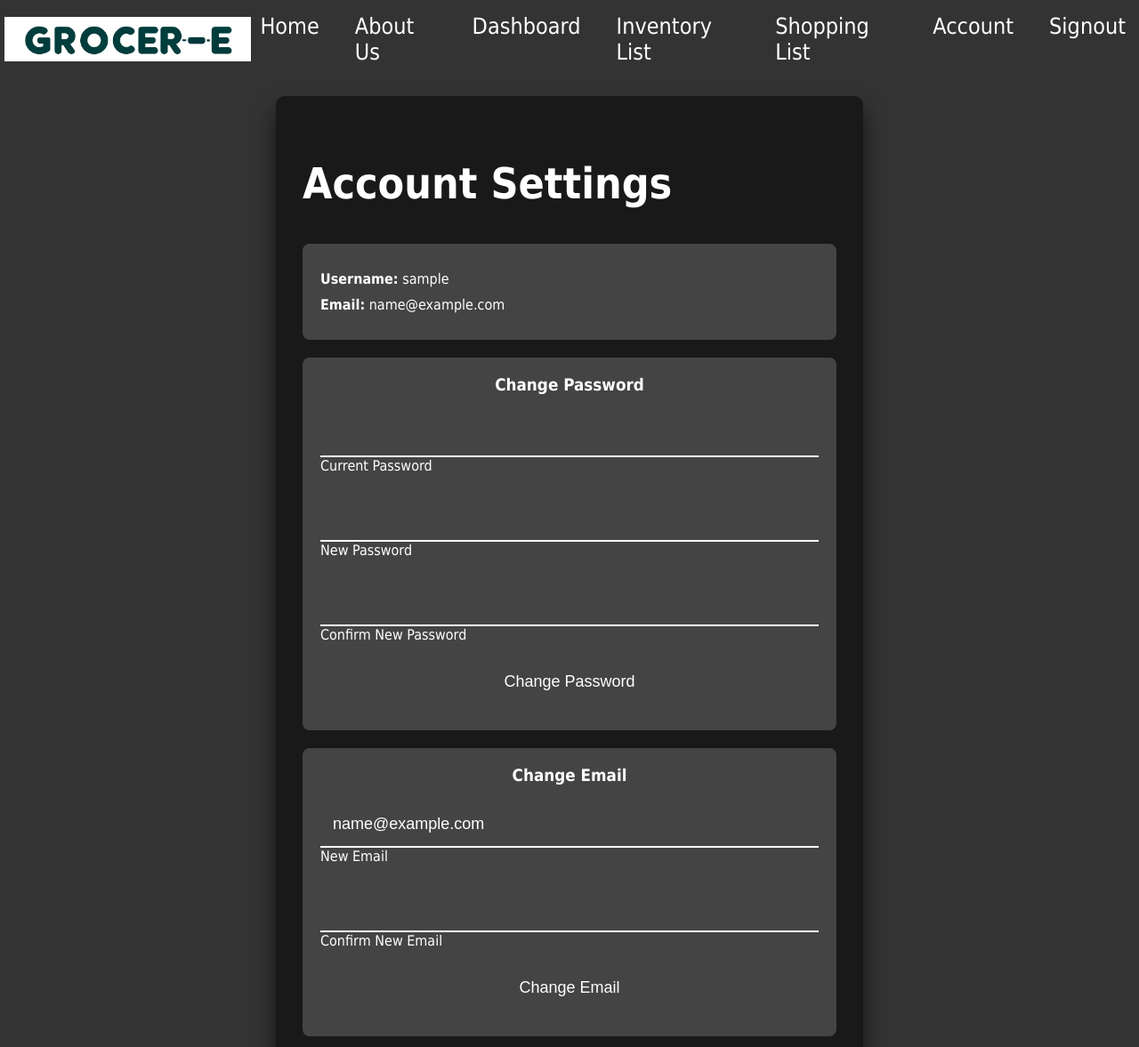
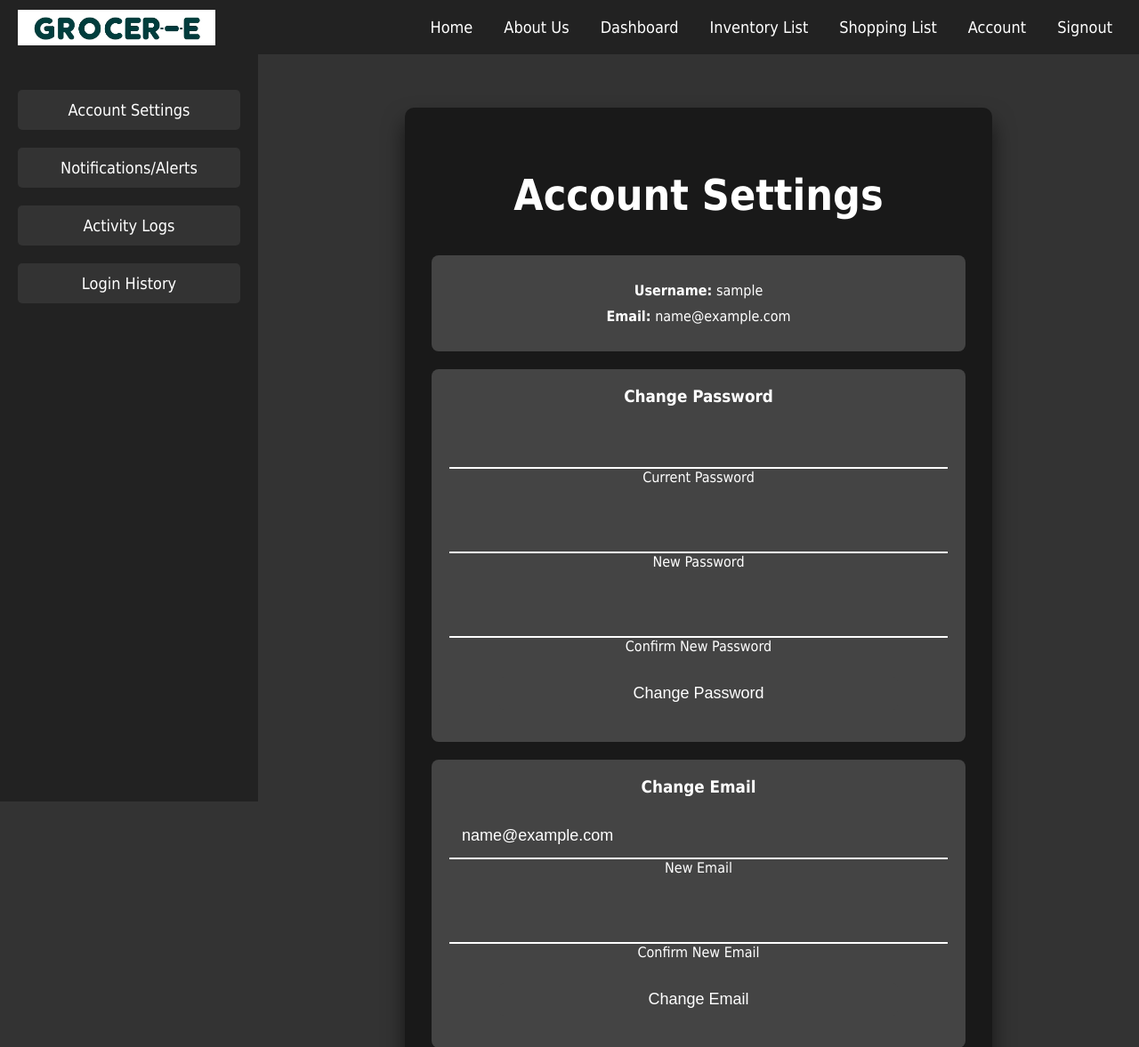
Before and after one commit to 48X-Placeholder/Grocer-E, a PHP site: page /account in a window 1280 px wide. Shown: the top 1177 px of the page at 89% size. Run offline with PHP 8.4, Linux system fonts and the light colour scheme; the visitor is signed in with stand-in values (Sample User, id 1); tables that the repository leaves empty or names only in its code hold one stand-in row (values such as "Sample post").

Commit message:
Fix URL Paths for Navigation

```diff
--- a/account/index.php
+++ b/account/index.php
@@ -124,7 +124,22 @@ if (!is_user_logged_in()) {
 
     <?php site_navigation_menu(); ?>
 
-    <div class="account-container auth-box">
+    <div class="dashboard-container">
+    <!-- Sidebar Navigation -->
+                <aside class="dashboard-sidebar">
+                    <nav>
+                        <ul>
+                           <li><a href="#">Account Settings</a></li>
+                           <li><a href="#">Notifications/Alerts</a></li>
+                           <li><a href="#">Activity Logs</a></li>
+                           <li><a href="#">Login History</a></li>
+                        </ul>
+                    </nav>
+                </aside>
+
+        <main class="dashboard-content">
+            <!-- content-box -->
+        <div class=" account-container auth-box">
         <h2>Account Settings</h2>
         <div class="user-details">
             <p><strong>Username:</strong> <?php echo htmlspecialchars($username); ?></p>
@@ -178,6 +193,7 @@ if (!is_user_logged_in()) {
             </form>
         </div>
     </div>
-
+        </main>
+    </div>
 </body>
 </html>
--- a/assets/styles/account.css
+++ b/assets/styles/account.css
@@ -1,3 +1,136 @@
+/* General Page Styling */
+body {
+    margin: 0;
+    padding: 0;
+    font-family: Tahoma, sans-serif;
+    background-color: #333;
+    color: white;
+}
+
+/* Navigation Bar */
+.Navigation-Menu {
+    display: flex;
+    align-items: center;
+    justify-content: space-between;
+    background-color: #222;
+    padding: 10px 20px;
+}
+
+.logo img {
+    height: 40px;
+    width: auto;
+}
+
+.Navigation-Menu h1 {
+    font-size: 24px;
+    color: white;
+}
+
+.Navigation-Menu-Links {
+    display: flex;
+    gap: 15px;
+}
+
+.Navigation-Menu-Links a {
+    font-size: 18px;
+    color: white;
+    text-decoration: none;
+    padding: 10px;
+    border-radius: 5px;
+    transition: background-color 0.3s ease;
+}
+
+.Navigation-Menu-Links a:hover {
+    background-color: #444;
+}
+
+/* Dashboard Layout */
+.dashboard-container {
+    display: flex;
+    height: 100vh;
+}
+
+/* Sidebar Navigation */
+.dashboard-sidebar {
+    width: 250px;
+    background-color: #222;
+    padding: 20px;
+    height: 100vh;
+}
+
+.dashboard-sidebar nav ul {
+    list-style: none;
+    padding: 0;
+}
+
+.dashboard-sidebar nav ul li {
+    margin: 20px 0;
+}
+
+.dashboard-sidebar nav ul li a {
+    text-decoration: none;
+    font-size: 18px;
+    color: white;
+    display: block;
+    padding: 12px;
+    background-color: #333;
+    border-radius: 5px;
+    text-align: center;
+    transition: background-color 0.3s ease;
+}
+
+.dashboard-sidebar nav ul li a:hover {
+    background-color: #444;
+}
+
+/* Container for Sidebar & Main Content */
+.dashboard-container {
+    display: flex;
+    height: 100vh;
+}
+
+/* Sidebar Styles */
+.dashboard-sidebar {
+    width: 250px;
+    background-color: #222;
+    padding: 20px;
+    height: 100vh;
+}
+
+/* Main Content Area */
+.dashboard-content {
+    flex-grow: 1; /* Ensures it takes up remaining space */
+    padding: 40px;
+    text-align: center;
+}
+
+/* Content Box */
+.content-box {
+    background-color: #555;
+    padding: 20px;
+    text-align: center;
+    width: 60%;
+    margin: 20px auto;
+    border-radius: 10px;
+}
+
+/* Edit Button */
+.edit-btn {
+    display: block;
+    margin: 20px auto;
+    padding: 12px 20px;
+    background-color: #777;
+    color: white;
+    border: none;
+    cursor: pointer;
+    border-radius: 5px;
+    transition: background-color 0.3s ease;
+}
+
+.edit-btn:hover {
+    background-color: #888;
+}
+
 /* account.css */
 
 .account-container {
--- a/page-templates/navigation-menu.php
+++ b/page-templates/navigation-menu.php
@@ -1,5 +1,6 @@
 <?php
 require_once __DIR__ . "/../functions/load.php";
+require_once __DIR__ . "/../config.php";
 
 function site_navigation_menu($dashboard = false)
 {
@@ -7,33 +8,33 @@ function site_navigation_menu($dashboard = false)
 
     echo '
 <nav class="Navigation-Menu">
-    <a href="../" class="logo">
-        <img src="../assets/images/grocer-e_text.png" alt="Grocer-E Logo">
+    <a href="'.SITE_URL.'" class="logo">
+        <img src="'.SITE_URL.'assets/images/grocer-e_text.png" alt="Grocer-E Logo">
     </a>';
     if ($loggedIn && $dashboard) {
         echo "<h1>Hi " . htmlspecialchars(cached_username_info()) . "!</h1>";
     }
     echo '<div class="Navigation-Menu-Links">
-        <a href="../">Home</a>';
+        <a href="'.SITE_URL.'">Home</a>';
 
     // Public links (always visible)
     echo '
-        <a href="../about">About Us</a>';
+        <a href="'.SITE_URL.'about">About Us</a>';
 
     // Conditional links based on login status
     if ($loggedIn) {
         // Logged in user links
         echo '
-        <a href="../dashboard">Dashboard</a>
-        <a href="../inventory">Inventory List</a>
-        <a href="../shopping-list">Shopping List</a>
-        <a href="../account">Account</a>
-        <a href="../logout">Signout</a>'; // Assuming you will create a logout.php
+        <a href="'.SITE_URL.'dashboard">Dashboard</a>
+        <a href="'.SITE_URL.'inventory">Inventory List</a>
+        <a href="'.SITE_URL.'shopping-list">Shopping List</a>
+        <a href="'.SITE_URL.'account">Account</a>
+        <a href="'.SITE_URL.'logout">Signout</a>'; // Assuming you will create a logout.php
     } else {
         // Not logged in user links
         echo '
-        <a href="../login">Login</a>
-        <a href="../register">Register</a>';
+        <a href="'.SITE_URL.'login">Login</a>
+        <a href="'.SITE_URL.'register">Register</a>';
     }
 
     echo '
@@ -47,10 +48,10 @@ function site_dashboard_sidebar_menu()
     <aside class="dashboard-sidebar">
                 <nav>
                     <ul>
-                        <li><a href="../shopping-list">Shopping List</a></li>
-                        <li><a href="../inventory">Inventory List</a></li>
-                        <li><a href="../scan">Scan Items</a></li>
-                        <li><a href="../account">Account</a></li>
+                        <li><a href="'.SITE_URL.'shopping-list">Shopping List</a></li>
+                        <li><a href="'.SITE_URL.'inventory">Inventory List</a></li>
+                        <li><a href="'.SITE_URL.'scan">Scan Items</a></li>
+                        <li><a href="'.SITE_URL.'account">Account</a></li>
                     </ul>
                 </nav>
             </aside>
```
Also changed, not shown: account/forgot_pass.html (deleted, +0 -41 lines), account/forgotpass.html (deleted, +0 -40 lines), account/useraccount.html (deleted, +0 -37 lines), config.php (+26 -7 lines), login/forgot/index.php (added, +43 -0 lines).
